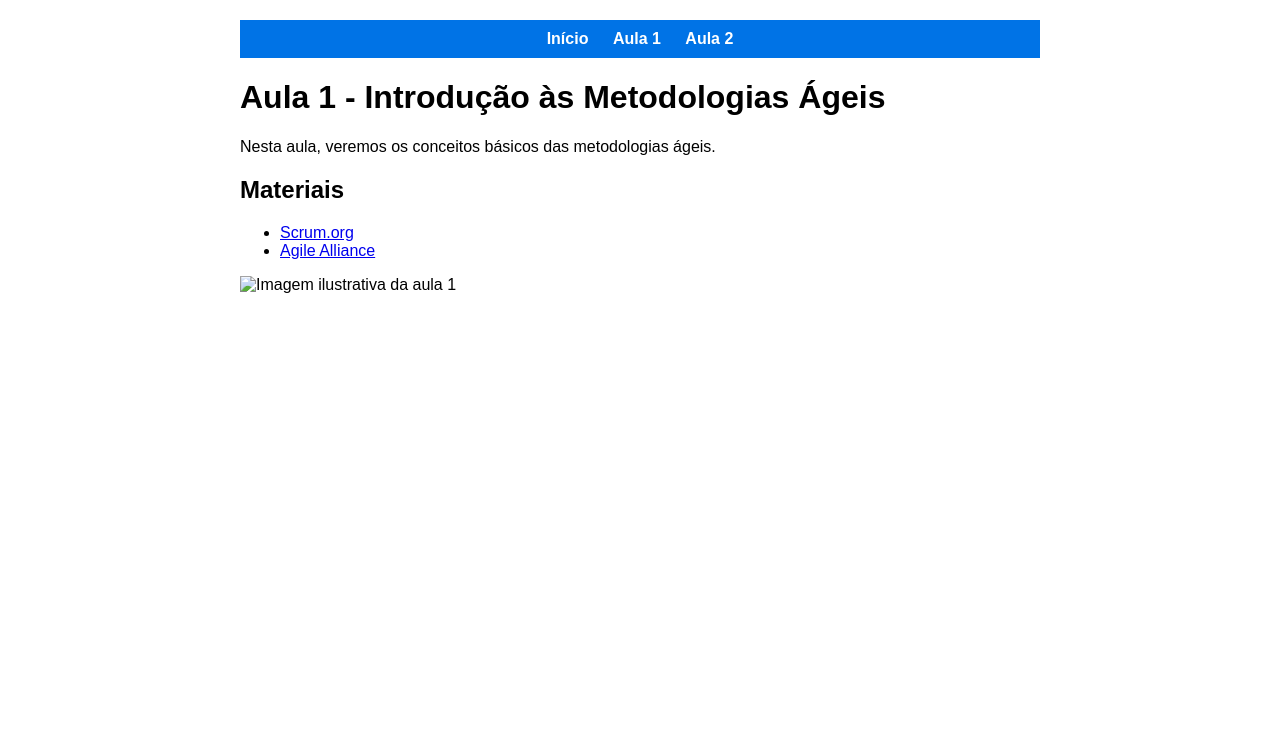
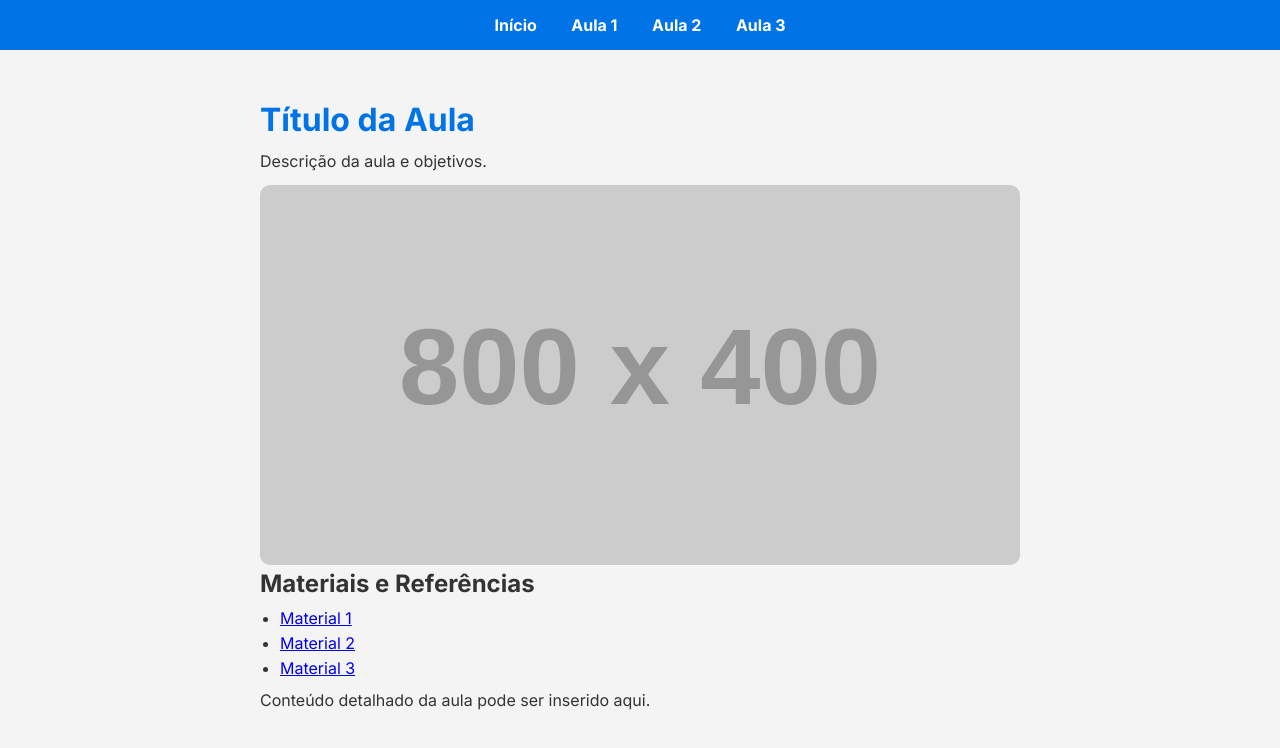
Before and after one commit to andresabcb/projetoagil, a plain HTML site: page aula1.html in a window 1280 px wide. Drawn offline with Linux system fonts and the light colour scheme; placeholder pictures from the web are drawn by us.

Commit message:
atualizando o layout

```diff
--- a/aula1.html
+++ b/aula1.html
@@ -3,29 +3,41 @@
 <head>
     <meta charset="UTF-8">
     <meta name="viewport" content="width=device-width, initial-scale=1.0">
-    <title>Aula 1 - Introdução</title>
+    <title>Aula - Título da Aula</title>
+    <link href="https://fonts.googleapis.com/css2?family=Inter:wght@300;400;700&display=swap" rel="stylesheet">
     <style>
-        body { font-family: Arial, sans-serif; max-width: 800px; margin: auto; padding: 20px; }
-        nav { background: #0073e6; padding: 10px; text-align: center; }
-        nav a { color: white; margin: 0 10px; text-decoration: none; font-weight: bold; }
-        .content { margin-top: 20px; }
+        * { margin: 0; padding: 0; box-sizing: border-box; font-family: 'Inter', sans-serif; }
+        body { background-color: #f4f4f4; color: #333; text-align: center; }
+        .navbar { background: #0073e6; padding: 15px; position: fixed; width: 100%; top: 0; left: 0; }
+        .navbar a { color: white; text-decoration: none; margin: 0 15px; font-weight: bold; }
+        .container { margin-top: 80px; padding: 20px; text-align: left; max-width: 800px; margin-left: auto; margin-right: auto; }
+        h1 { color: #0073e6; }
+        .content img { width: 100%; border-radius: 10px; margin-top: 10px; }
+        .content p { margin-top: 10px; line-height: 1.6; }
+        .content ul { margin-top: 10px; padding-left: 20px; }
+        .content ul li { margin-bottom: 5px; }
     </style>
 </head>
 <body>
-    <nav>
+    <div class="navbar">
         <a href="index.html">Início</a>
         <a href="aula1.html">Aula 1</a>
         <a href="aula2.html">Aula 2</a>
-    </nav>
-    <div class="content">
-        <h1>Aula 1 - Introdução às Metodologias Ágeis</h1>
-        <p>Nesta aula, veremos os conceitos básicos das metodologias ágeis.</p>
-        <h2>Materiais</h2>
-        <ul>
-            <li><a href="https://www.scrum.org/">Scrum.org</a></li>
-            <li><a href="https://www.agilealliance.org/">Agile Alliance</a></li>
-        </ul>
-        <img src="imagem-aula1.jpg" alt="Imagem ilustrativa da aula 1" width="100%">
+        <a href="aula3.html">Aula 3</a>
+    </div>
+    <div class="container">
+        <h1>Título da Aula</h1>
+        <div class="content">
+            <p>Descrição da aula e objetivos.</p>
+            <img src="https://via.placeholder.com/800x400" alt="Imagem ilustrativa da aula">
+            <h2>Materiais e Referências</h2>
+            <ul>
+                <li><a href="#" target="_blank">Material 1</a></li>
+                <li><a href="#" target="_blank">Material 2</a></li>
+                <li><a href="#" target="_blank">Material 3</a></li>
+            </ul>
+            <p>Conteúdo detalhado da aula pode ser inserido aqui.</p>
+        </div>
     </div>
 </body>
 </html>
```
Also changed, not shown: index.html (+29 -11 lines).
